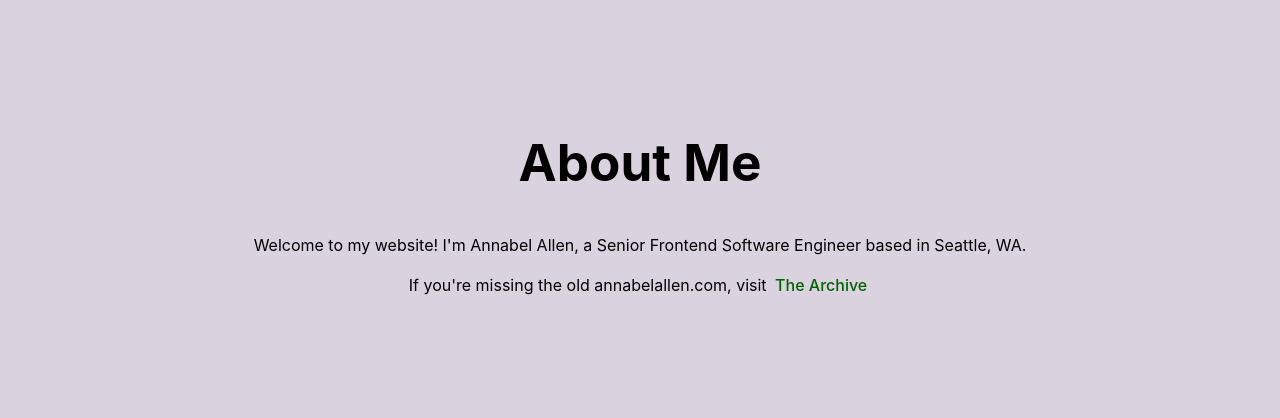
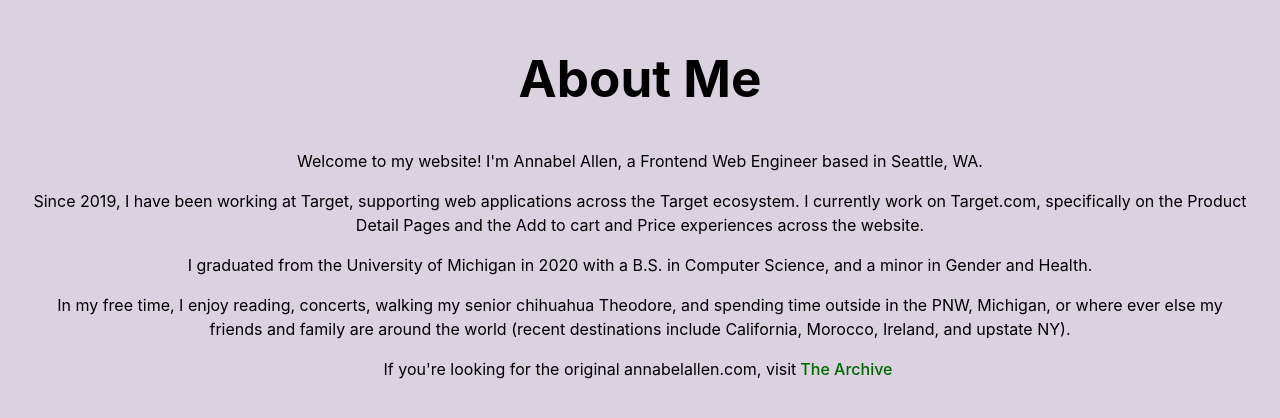
Before and after one commit to annabelja/annabel-allen-dot-com, a React (Vite) app: page /about in a window 1280 px wide. Shown: the part 198-616 px from the top of the page. Built offline with nearby package versions, Linux system fonts and the light colour scheme.

Commit message:
update about me

```diff
--- a/src/components/AboutMe/index.tsx
+++ b/src/components/AboutMe/index.tsx
@@ -5,10 +5,20 @@ export const AboutMe = () => {
         <section className="about-me">
             <h1>About Me</h1>
             <p>
-                Welcome to my website! I&apos;m Annabel Allen, a Senior Frontend Software Engineer based in Seattle, WA.
+                Welcome to my website! I&apos;m Annabel Allen, a Frontend Web Engineer based in Seattle, WA.
             </p>
             <p>
-                If you&apos;re missing the old annabelallen.com, visit <Link className="page-link" to="/archive">The Archive</Link>
+                Since 2019, I have been working at Target, supporting web applications across the Target ecosystem.
+                I currently work on Target.com, specifically on the Product Detail Pages and the Add to cart and Price experiences across the website.
+            </p>
+            <p>
+                I graduated from the University of Michigan in 2020 with a B.S. in Computer Science, and a minor in Gender and Health.
+            </p>
+            <p>
+                In my free time, I enjoy reading, concerts, walking my senior chihuahua Theodore, and spending time outside in the PNW, Michigan, or where ever else my friends and family are around the world (recent destinations include California, Morocco, Ireland, and upstate NY).
+            </p>
+            <p>
+                If you&apos;re looking for the original annabelallen.com, visit<Link className="page-link" to="/archive">The Archive</Link>
             </p>
         </section>
     );
```
